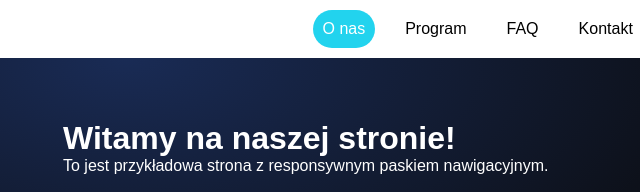
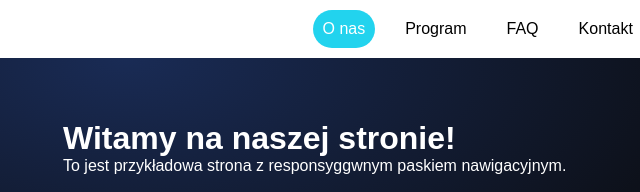
Before and after one commit to kwaczu/uuu-main, a plain HTML site: page index.html in a window 1280 px wide. Shown: the top 192 px of the page, 129-769 px from the left. Drawn offline with Linux system fonts and the light colour scheme.

Commit message:
Update index.html
jj

```diff
--- a/index.html
+++ b/index.html
@@ -37,7 +37,9 @@
       <div class="main-content">
         <div class="main-content__logo">
           <h1>Witamy na naszej stronie!</h1>
-          <p>To jest przykładowa strona z responsywnym paskiem nawigacyjnym.</p>
+          <p>
+            To jest przykładowa strona z responsyggwnym paskiem nawigacyjnym.
+          </p>
           <div class="main-content__cta">
             <a class="about__button" href="#about">Zapisz się za darmo</a>
           </div>
```
